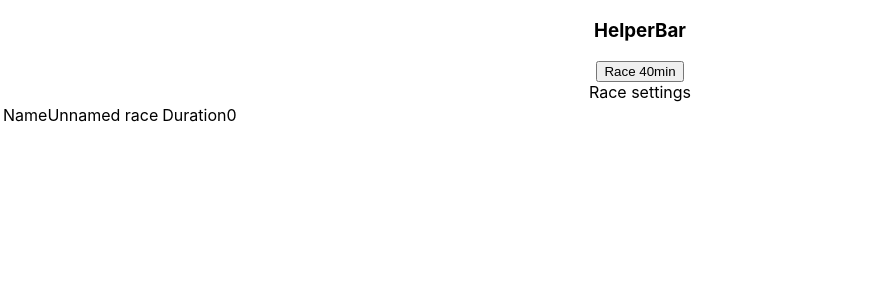
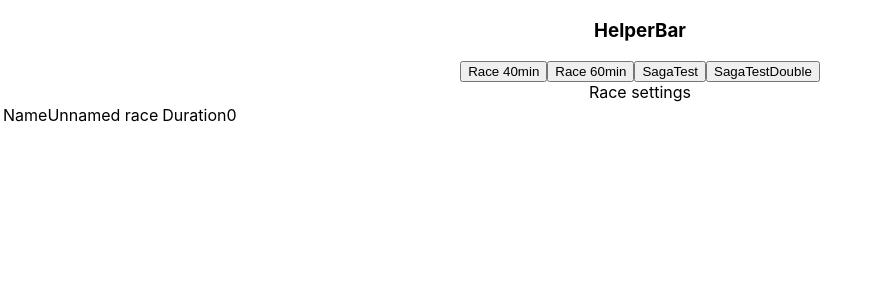
Before and after one commit to mpapenbr/istint, a React (Create React App) app: page / in a window 1280 px wide. Shown: the top 300 px of the page, without its empty margins (0-879 px from the left). Built offline with nearby package versions, Linux system fonts and the light colour scheme.

Commit message:
sagas ausprobiert

```diff
--- a/src/App.tsx
+++ b/src/App.tsx
@@ -6,7 +6,7 @@ import { Store } from 'redux';
 import { History } from 'history';
 import { Provider } from 'react-redux';
 import { ConnectedRouter } from 'connected-react-router';
-import HelperContainer from './container/devhelper';
+import DevContainer from './container/devContainer';
 import RaceContainer from './container/raceContainer';
 
 interface AppProps {
@@ -20,7 +20,7 @@ const App: React.FC<AppProps> = ({store, history}) => {
     <Provider store={store}>
       <ConnectedRouter history={history}>
             <div className="App">
-              <HelperContainer />
+              <DevContainer />
               <RaceContainer />
             </div>
           </ConnectedRouter>
--- /dev/null
+++ b/src/commons/index.ts
@@ -0,0 +1,4 @@
+export interface IBaseAction {
+    type: String,
+    payload?: any
+}
--- /dev/null
+++ b/src/components/devhelper.tsx
@@ -0,0 +1,27 @@
+import React, { useEffect } from "react"
+import { Button } from "antd";
+import { useDispatch, useSelector } from "react-redux";
+import { Action, PayloadAction } from "typesafe-actions";
+import { setDuration } from "../stores/race/actions";
+
+
+
+export interface IDispatchToProps {
+	setDuration: (d:number) => any; // das passt noch nicht. Ich wüsste noch gern, was hier wirklich statt any stehen sollte.
+	sagaTest: (d:number) => any; // das passt noch nicht. Ich wüsste noch gern, was hier wirklich statt any stehen sollte.
+	sagaTestDouble: (d:number) => any; // das passt noch nicht. Ich wüsste noch gern, was hier wirklich statt any stehen sollte.
+}
+const DevHelper : React.FC<IDispatchToProps> = (props:IDispatchToProps) => {
+
+
+    return (
+    <div>
+        <h3>HelperBar</h3>
+        <Button onClick={() => {props.setDuration(40)}}>Race 40min  </Button>
+        <Button onClick={() => {props.setDuration(60)}}>Race 60min  </Button>
+        <Button onClick={() => {props.sagaTest(90)}}>SagaTest</Button>
+        <Button onClick={() => {props.sagaTestDouble(90)}}>SagaTestDouble</Button>
+    </div>);
+}
+
+export default DevHelper;
--- a/src/components/raceSettings.tsx
+++ b/src/components/raceSettings.tsx
@@ -1,10 +1,10 @@
 import React from "react"
 import { Button, Descriptions } from "antd"
 import { useSelector } from "react-redux";
-import { Race, TimedRace } from "../stores/race/types";
+import { IRace, ITimedRace } from "../stores/race/types";
 
 
-const RaceSettings: React.FC<TimedRace> = (race:TimedRace) => {
+const RaceSettings: React.FC<ITimedRace> = (race:ITimedRace) => {
     return (
     <Descriptions title="Race settings">
         <Descriptions.Item label="Name">{race.name}</Descriptions.Item>
--- /dev/null
+++ b/src/container/devContainer.tsx
@@ -0,0 +1,20 @@
+import React, { useCallback } from "react"
+import { Button } from "antd";
+import { useDispatch, useSelector } from "react-redux";
+import { ApplicationState} from '../stores/index'
+import { setDuration, sagaTest, sagaTestDouble } from "../stores/race/actions";
+import DevHelper, {IDispatchToProps} from "../components/devhelper";
+
+const DevContainer : React.FC = () => {
+    const dispatch = useDispatch();
+
+    const dispatchToProps = {
+        setDuration: useCallback((d:number) => dispatch(setDuration(d)), [dispatch]),
+        sagaTest: useCallback((d: number) => dispatch(sagaTest(d)), [dispatch]),
+        sagaTestDouble: useCallback((d: number) => dispatch(sagaTestDouble(d)), [dispatch]),
+	};
+    return (
+    <DevHelper  {...dispatchToProps}/>);
+}
+
+export default DevContainer;
--- a/src/container/devhelper.tsx
+++ /dev/null
@@ -1,20 +0,0 @@
-import React from "react"
-import { Button } from "antd";
-import { useDispatch, useSelector } from "react-redux";
-import { ApplicationState} from '../stores/index'
-
-const HelperContainer : React.FC = () => {
-    const dispatch = useDispatch();
-    const stateToProps = useSelector(
-        ({race}: ApplicationState) => ({
-            duration: race.data.duration
-        })
-    );
-    return (
-    <div>
-        <h3>HelperBar</h3>
-        <Button >Race 40min</Button>
-    </div>);
-}
-
-export default HelperContainer;
--- a/src/stores/index.ts
+++ b/src/stores/index.ts
@@ -1,14 +1,18 @@
-import {all} from 'redux-saga/effects'
-import { RaceState } from './race/types'
+import {all, fork} from 'redux-saga/effects'
+import { IRaceState } from './race/types'
 import { History } from 'history'
 import { combineReducers } from 'redux'
 import { RouterState, connectRouter } from 'connected-react-router'
 import { raceReducer } from './race/reducer'
+import { TypeConstant,  PayloadMetaAction } from 'typesafe-actions'
+import raceSaga from './race/sagas'
 
 export interface ApplicationState {
-    race: RaceState,
+    race: IRaceState,
     router: RouterState
 }
+
+// export interface IMetaActions extends PayloadMetaAction<TypeConstant,IMeta> {}
 
 export const createRootReducer = (history: History) =>
     combineReducers({
@@ -17,5 +21,5 @@ export const createRootReducer = (history: History) =>
     })
 
 export function* rootSaga() {
-    yield all([])
+    yield all([fork(raceSaga)])
 }
--- a/src/stores/race/actions.ts
+++ b/src/stores/race/actions.ts
@@ -1,10 +1,15 @@
 import {action} from 'typesafe-actions'
 
-import {RaceActionTypes, Race} from './types'
+import {RaceActionTypes, IRace} from './types'
 import { TimeBasedStintParam, Stint } from '../stint/types'
+import { IBaseAction } from '../../commons';
 
 
 
-export const setDuration = (duration:number) => action(RaceActionTypes.SET_DURATION, duration)
+export const sagaTest = (duration:number) : IBaseAction => action(RaceActionTypes.SAGA_TEST, duration)
+export const sagaTestDouble = (duration:number) : IBaseAction => action(RaceActionTypes.SAGA_TEST_DOUBLE, duration)
+
+export const setDuration = (duration:number) : IBaseAction => action(RaceActionTypes.SET_DURATION, duration)
+export const setName = (name:string) : IBaseAction => action(RaceActionTypes.SET_NAME, name)
 export const setStints = (stints:Stint[]) => action(RaceActionTypes.SET_STINTS, stints)
 export const computeRaceProposal = ( param:TimeBasedStintParam) => action(RaceActionTypes.COMPUTE_PROPOSAL, param)
--- a/src/stores/race/reducer.ts
+++ b/src/stores/race/reducer.ts
@@ -1,16 +1,23 @@
 import { Reducer } from 'redux'
-import { RaceState, RaceActionTypes } from './types'
+import { IRaceState, RaceActionTypes } from './types'
 import { StintParam, Stint, TimeBasedStintParam } from '../stint/types'
 import { stintInitialState } from '../stint/reducer'
 
-const initialState: RaceState = {
+const initialState: IRaceState = {
     data: {name: 'Unnamed race', duration: 0, stints:[]}
 }
 
-const reducer: Reducer<RaceState> = (state = initialState, action) => {
+const reducer: Reducer<IRaceState> = (state = initialState, action) => {
     switch(action.type) {
         case RaceActionTypes.SET_DURATION: {
+            console.log("dings" + action)
+            console.log("Even more logs:", {action})
             return {...state, data:{...state.data, duration: action.payload}}
+        }
+
+        case RaceActionTypes.SET_NAME: {
+
+            return {...state, data:{...state.data, name: action.payload}}
         }
         case RaceActionTypes.COMPUTE_PROPOSAL: {
             return {...state, data:{...state.data, stints:computeProposal(action.payload)}}
--- /dev/null
+++ b/src/stores/race/sagas.ts
@@ -0,0 +1,30 @@
+import { all, call, fork, put, takeEvery } from "redux-saga/effects";
+import { IBaseAction } from "../../commons";
+import { RaceActionTypes } from "./types";
+
+function* handleSagaTest(action:IBaseAction) : Generator {
+    try {
+        const duration = action.payload;
+        yield put({type: RaceActionTypes.SET_DURATION, payload:duration})
+    } catch (e) {
+        console.log(e)
+    }
+}
+
+function* handleSagaTestDouble(action:IBaseAction) : Generator {
+    try {
+        const duration = action.payload * 2;
+        yield put({type: RaceActionTypes.SET_DURATION, payload:duration})
+        yield put({type: RaceActionTypes.SET_NAME, payload:"Doubled duration of " + duration})
+    } catch (e) {
+        console.log(e)
+    }
+}
+
+function* watchSagaTestRequest(): Generator {
+    yield takeEvery(RaceActionTypes.SAGA_TEST, handleSagaTest);
+}
+
+export default function* raceSaga() {
+    yield all([fork(watchSagaTestRequest), yield takeEvery(RaceActionTypes.SAGA_TEST_DOUBLE, handleSagaTestDouble)]);
+}
--- a/src/stores/race/types.ts
+++ b/src/stores/race/types.ts
@@ -1,21 +1,23 @@
 import {Stint} from '../stint/types'
 
-export interface TimedRace extends Race {
+export interface ITimedRace extends IRace {
     duration: number //unit: minutes
     stints: Stint[]
 }
 
-export interface Race {
+export interface IRace {
     name: string
 }
 
 export enum RaceActionTypes {
     SET_DURATION = '@@race/SET_DURATION',
+    SET_NAME = '@@race/SET_NAME',
     COMPUTE_PROPOSAL = '@@race/COMPUTE_PROPOSAL',
     SET_STINTS = '@@race/SET_STINTS',
-
+    SAGA_TEST = '@@race/SAGA_TEST',
+    SAGA_TEST_DOUBLE = '@@race/SAGA_TEST_DOUBLE',
 }
 
-export interface RaceState {
-    readonly data : TimedRace
+export interface IRaceState {
+    readonly data : ITimedRace
 }
```
